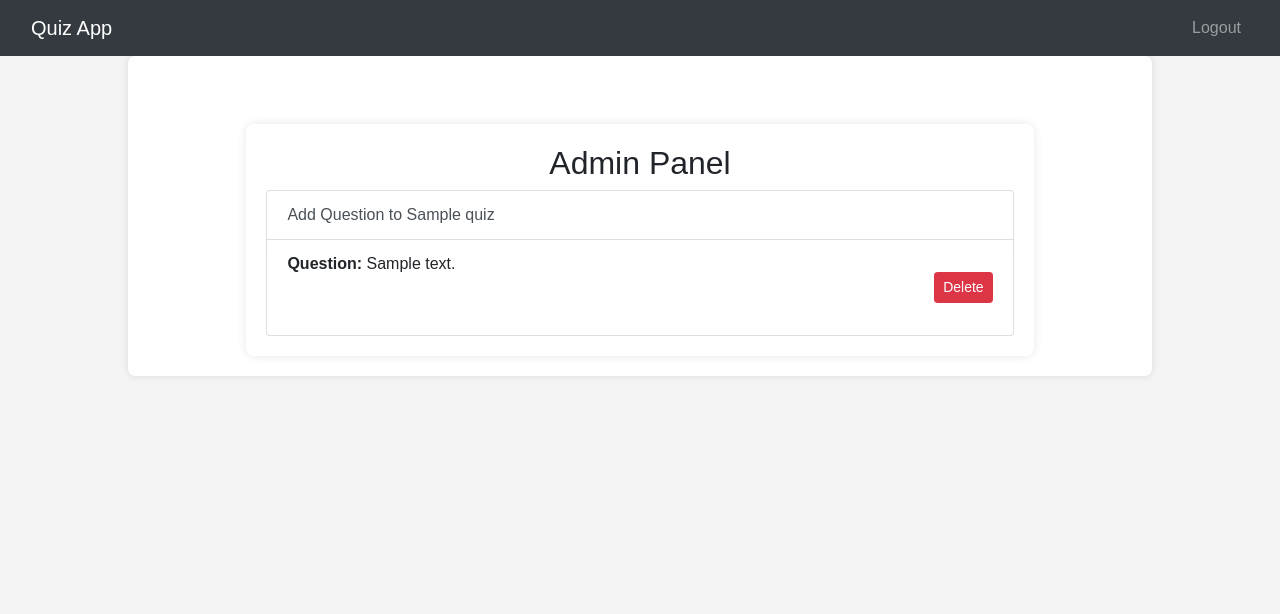
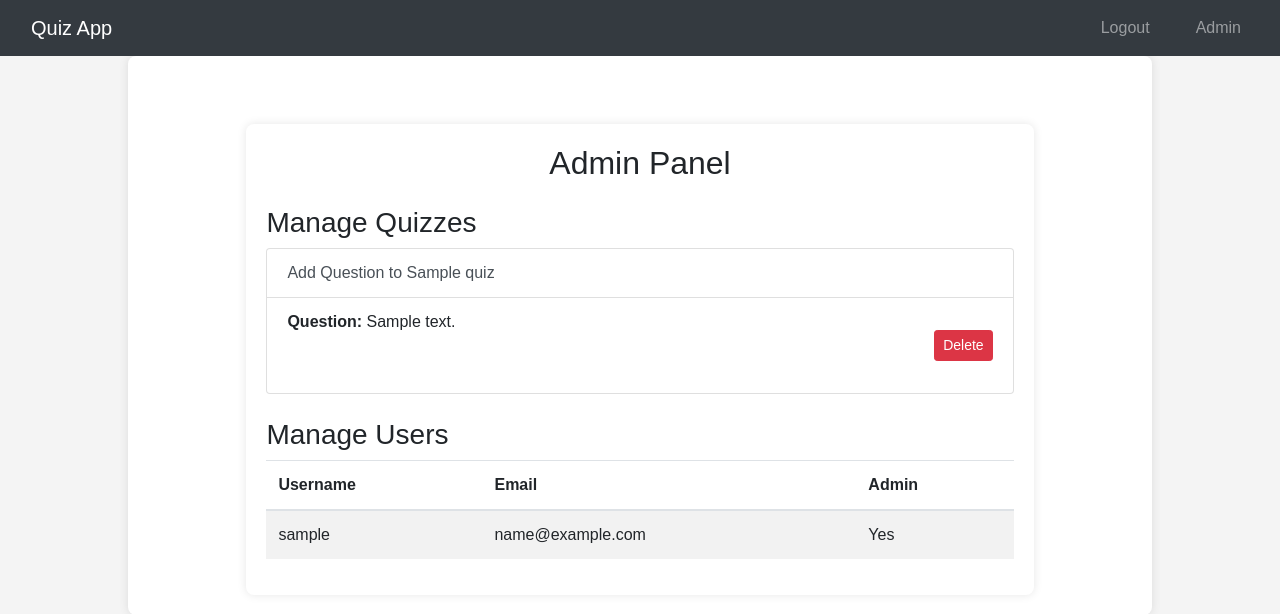
Before and after one commit to RedaMjibel/Quiz-app, a Flask app: page /admin in a window 1280 px wide. Shown: the top 614 px of the page. Run offline with Flask 3, Linux system fonts and the light colour scheme; a user stored in the database is signed in; tables that the repository leaves empty hold one stand-in row (values such as "Sample post"); some libraries are stand-ins or nearby versions.

Commit message:
add admin page and the possibilty to add neww questions

```diff
--- a/quiz-app/add_initial_data.py
+++ b/quiz-app/add_initial_data.py
@@ -1,10 +1,14 @@
 from app import create_app, db
-from app.models import Quiz, Question
+from app.models import Quiz, Question, User
 
 app = create_app()
 app.app_context().push()
 
 def add_initial_data():
+    # Add an admin user
+    admin_user = User(username='elbqtouri', email='elbatouri@gmail.com', password='Erabi1991', is_admin=True)
+    db.session.add(admin_user)
+
     quiz = Quiz(title='Sample Quiz')
     db.session.add(quiz)
     questions = [
--- a/quiz-app/app/routes.py
+++ b/quiz-app/app/routes.py
@@ -1,9 +1,11 @@
-from flask import Blueprint, render_template, redirect, url_for, flash, request
+import random
+from flask import Blueprint, render_template, redirect, url_for, flash, request, abort
 from flask_login import current_user, login_user, logout_user, login_required
 from app import db
 from app.models import User, Quiz, Question, QuizResult
 from app.forms import RegistrationForm, LoginForm, QuestionForm
 from app.decorators import admin_required
+
 
 bp = Blueprint('main', __name__)
 
@@ -69,7 +71,8 @@ def quiz(quiz_id):
 @admin_required
 def admin():
     quizzes = Quiz.query.all()
-    return render_template('admin.html', quizzes=quizzes)
+    users = User.query.all()
+    return render_template('admin.html', quizzes=quizzes, users=users)
 
 @bp.route('/admin/add_question/<int:quiz_id>', methods=['GET', 'POST'])
 @login_required
@@ -103,3 +106,30 @@ def delete_question(question_id):
     db.session.commit()
     flash('Question deleted successfully!', 'success')
     return redirect(url_for('main.admin'))
+
+@bp.route('/quiz/<int:quiz_id>', methods=['GET', 'POST'], endpoint='quiz_view')
+@login_required
+def quiz_view(quiz_id):
+    quiz = Quiz.query.get_or_404(quiz_id)
+    questions = quiz.questions
+    num_questions = min(len(questions), 10)
+    selected_questions = random.sample(questions, num_questions)
+    if request.method == 'POST':
+        score = 0
+        for question in selected_questions:
+            user_answer = request.form.get(str(question.id))
+            if user_answer == question.correct_answer:
+                score += 1
+        result = QuizResult(score=score, user_id=current_user.id, quiz_id=quiz.id)
+        db.session.add(result)
+        db.session.commit()
+        flash(f'You scored {score} out of {num_questions}', 'success')
+        return redirect(url_for('main.index'))
+    return render_template('quiz.html', quiz=quiz, questions=selected_questions)
+
+@bp.route('/quiz_results/<int:quiz_id>', methods=['GET'], endpoint='quiz_results')
+@login_required
+def quiz_results(quiz_id):
+    quiz = Quiz.query.get_or_404(quiz_id)
+    results = QuizResult.query.filter_by(quiz_id=quiz_id).all()
+    return render_template('quiz_results.html', quiz=quiz, results=results)
--- a/quiz-app/app/templates/admin.html
+++ b/quiz-app/app/templates/admin.html
@@ -2,6 +2,8 @@
 {% block content %}
 <div class="container mt-5">
     <h2 class="text-center">Admin Panel</h2>
+
+    <h3 class="mt-4">Manage Quizzes</h3>
     <div class="list-group">
         {% for quiz in quizzes %}
         <a href="{{ url_for('main.add_question', quiz_id=quiz.id) }}" class="list-group-item list-group-item-action">
@@ -17,5 +19,25 @@
         {% endfor %}
         {% endfor %}
     </div>
+
+    <h3 class="mt-4">Manage Users</h3>
+    <table class="table table-striped">
+        <thead>
+            <tr>
+                <th>Username</th>
+                <th>Email</th>
+                <th>Admin</th>
+            </tr>
+        </thead>
+        <tbody>
+            {% for user in users %}
+            <tr>
+                <td>{{ user.username }}</td>
+                <td>{{ user.email }}</td>
+                <td>{{ 'Yes' if user.is_admin else 'No' }}</td>
+            </tr>
+            {% endfor %}
+        </tbody>
+    </table>
 </div>
 {% endblock %}
--- a/quiz-app/app/templates/base.html
+++ b/quiz-app/app/templates/base.html
@@ -10,12 +10,20 @@
 <body>
     <nav class="navbar navbar-expand-lg navbar-dark bg-dark">
         <a class="navbar-brand" href="{{ url_for('main.index') }}">Quiz App</a>
-        <div class="collapse navbar-collapse">
+        <button class="navbar-toggler" type="button" data-toggle="collapse" data-target="#navbarNav" aria-controls="navbarNav" aria-expanded="false" aria-label="Toggle navigation">
+            <span class="navbar-toggler-icon"></span>
+        </button>
+        <div class="collapse navbar-collapse" id="navbarNav">
             <ul class="navbar-nav ml-auto">
                 {% if current_user.is_authenticated %}
                     <li class="nav-item">
                         <a class="nav-link" href="{{ url_for('main.logout') }}">Logout</a>
                     </li>
+                    {% if current_user.is_admin %}
+                    <li class="nav-item">
+                        <a class="nav-link" href="{{ url_for('main.admin') }}">Admin</a>
+                    </li>
+                    {% endif %}
                 {% else %}
                     <li class="nav-item">
                         <a class="nav-link" href="{{ url_for('main.login') }}">Login</a>
```
Also changed, not shown: quiz-app/instance/site.db (added). Lines whose indentation alone changed are shown as unchanged.
